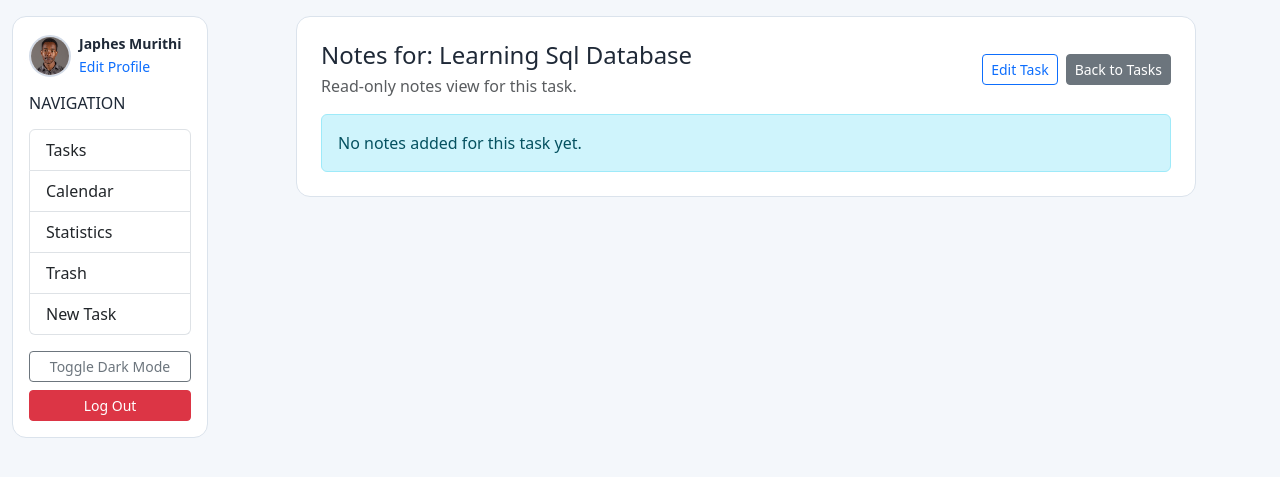
After one commit to JAPHES/The-maitaining-your-task-in-order-project-, a Django app: page /todo/task/26/notes/ in a window 1280 px wide. The commit adds this page. Shown: the top 477 px of the page. Run offline with Django 5.2, Linux system fonts and the light colour scheme; a user stored in the database is signed in; data comes from the database, SQL or seed files in the repository; data that the repository does not hold is empty.

Commit message:
new view feature on task card

```diff
--- a/todo_project/todo/templates/todo/task_list.html
+++ b/todo_project/todo/templates/todo/task_list.html
@@ -175,6 +175,9 @@
                             </div>
                         </div>
                         <div class="d-flex justify-content-end gap-2 flex-wrap mt-auto">
+                            <a href="{% url 'task_notes_view' task.pk %}" class="btn btn-sm btn-outline-secondary">
+                                View Notes ({{ task.notes_count }})
+                            </a>
                             <a href="{% url 'task_update' task.pk %}" class="btn btn-sm btn-outline-primary">Edit</a>
                             <a href="{% url 'task_delete' task.pk %}" class="btn btn-sm btn-outline-danger">Trash</a>
                         </div>
--- /dev/null
+++ b/todo_project/todo/templates/todo/task_notes.html
@@ -0,0 +1,82 @@
+<!DOCTYPE html>
+<html lang="en">
+<head>
+    <meta charset="UTF-8">
+    <meta name="viewport" content="width=device-width, initial-scale=1.0">
+    <title>Task Notes</title>
+    <link href="https://cdn.jsdelivr.net/npm/bootstrap@5.3.3/dist/css/bootstrap.min.css" rel="stylesheet" integrity="sha384-QWTKZyjpPEjISv5WaRU9OFeRpok6YctnYmDr5pNlyT2bRjXh0JMhjY6hW+ALEwIH" crossorigin="anonymous">
+    <style>
+        :root {
+            --bg-main: #f4f7fb;
+            --bg-panel: #ffffff;
+            --text-main: #1f2937;
+            --line: #dbe3ec;
+        }
+        body.dark-mode {
+            --bg-main: #0f172a;
+            --bg-panel: #1e293b;
+            --text-main: #e5edf8;
+            --line: #334155;
+        }
+        body {
+            background: var(--bg-main);
+            color: var(--text-main);
+        }
+        .panel {
+            background: var(--bg-panel);
+            border: 1px solid var(--line);
+            border-radius: 14px;
+        }
+    </style>
+</head>
+<body>
+    <div class="container-fluid py-3">
+        <div class="row g-3">
+            <aside class="col-12 col-lg-3 col-xl-2">
+                {% include 'todo/_sidebar.html' %}
+            </aside>
+            <main class="col-12 col-lg-9 col-xl-10">
+                <div class="panel p-3 p-md-4 mx-auto" style="max-width: 900px;">
+                    <div class="d-flex flex-wrap justify-content-between align-items-center gap-2 mb-3">
+                        <div>
+                            <h1 class="h4 mb-1">Notes for: {{ task.title }}</h1>
+                            <p class="text-muted mb-0">Read-only notes view for this task.</p>
+                        </div>
+                        <div class="d-flex gap-2">
+                            <a href="{% url 'task_update' task.pk %}" class="btn btn-outline-primary btn-sm">Edit Task</a>
+                            <a href="{% url 'task_list' %}" class="btn btn-secondary btn-sm">Back to Tasks</a>
+                        </div>
+                    </div>
+
+                    {% for note in notes %}
+                    <div class="border rounded p-3 mb-2">
+                        <div class="small text-muted mb-1">{{ note.created_at|date:"M d, Y H:i" }}</div>
+                        <div class="mb-2">{{ note.content|default:"(No text, attachment only)" }}</div>
+                        {% if note.attachment %}
+                        <a href="{{ note.attachment.url }}" target="_blank" rel="noopener noreferrer">Open attached file</a>
+                        {% endif %}
+                    </div>
+                    {% empty %}
+                    <div class="alert alert-info mb-0">No notes added for this task yet.</div>
+                    {% endfor %}
+                </div>
+            </main>
+        </div>
+    </div>
+
+    <script>
+        (function () {
+            var key = "todo_dark_mode";
+            var toggle = document.getElementById("darkModeToggle");
+            if (localStorage.getItem(key) === "true") {
+                document.body.classList.add("dark-mode");
+            }
+            toggle.addEventListener("click", function () {
+                document.body.classList.toggle("dark-mode");
+                localStorage.setItem(key, document.body.classList.contains("dark-mode"));
+            });
+        })();
+    </script>
+    <script src="https://cdn.jsdelivr.net/npm/bootstrap@5.3.3/dist/js/bootstrap.bundle.min.js" integrity="sha384-YvpcrYf0tY3lHB60NNkmXc5s9fDVZLESaAA55NDzOxhy9GkcIdslK1eN7N6jIeHz" crossorigin="anonymous"></script>
+</body>
+</html>
--- a/todo_project/todo/urls.py
+++ b/todo_project/todo/urls.py
@@ -8,6 +8,7 @@ urlpatterns = [
     path('task/create/', views.task_create, name='task_create'),
     path('task/delete/<int:pk>/', views.task_delete, name='task_delete'),
     path('task/update/<int:pk>/', views.task_update, name='task_update'),
+    path('task/<int:pk>/notes/', views.task_notes_view, name='task_notes_view'),
     path('task/<int:pk>/notes/add/', views.task_note_add, name='task_note_add'),
     path('task/<int:pk>/notes/<int:note_id>/delete/', views.task_note_delete, name='task_note_delete'),
     path('task/<int:pk>/resources/add/', views.task_resource_add, name='task_resource_add'),
--- a/todo_project/todo/views.py
+++ b/todo_project/todo/views.py
@@ -42,7 +42,9 @@ def _task_stats(queryset):
 # method to list task
 @login_required
 def task_list(request):
-    tasks_queryset = Task.objects.filter(owner=request.user, is_deleted=False)
+    tasks_queryset = Task.objects.filter(owner=request.user, is_deleted=False).annotate(
+        notes_count=Count('notes')
+    )
     status = request.GET.get('status', 'all').lower()
 
     if status == 'completed':
@@ -77,6 +79,15 @@ def task_list(request):
         'status': status,
         'today': timezone.localdate(),
         **stats,
+    })
+
+
+@login_required
+def task_notes_view(request, pk):
+    task = get_object_or_404(Task, pk=pk, owner=request.user, is_deleted=False)
+    return render(request, 'todo/task_notes.html', {
+        'task': task,
+        'notes': task.notes.all(),
     })
 
 @login_required
```
Also changed, not shown: todo_project/todo/tests.py (+35 -0 lines).
